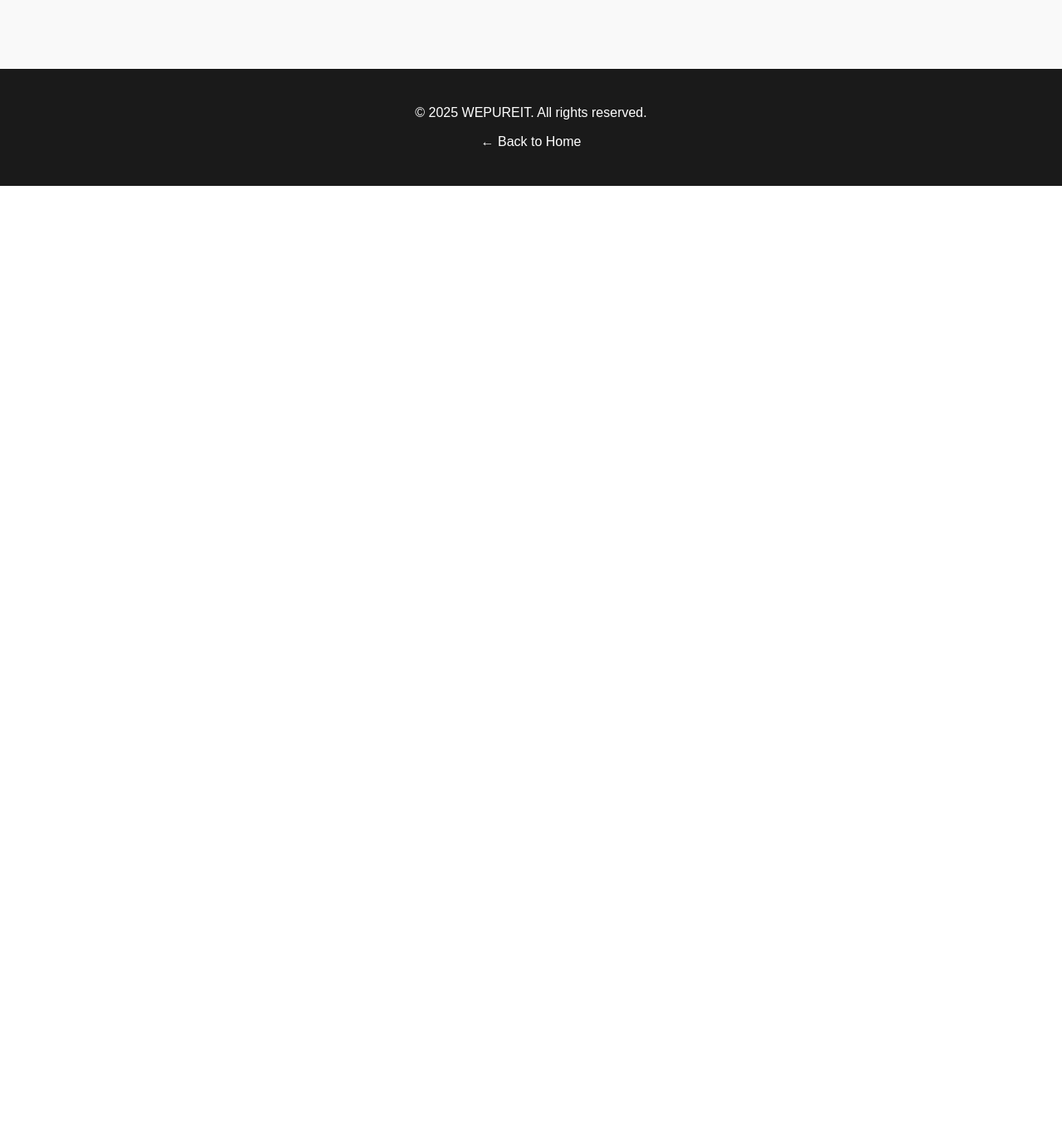
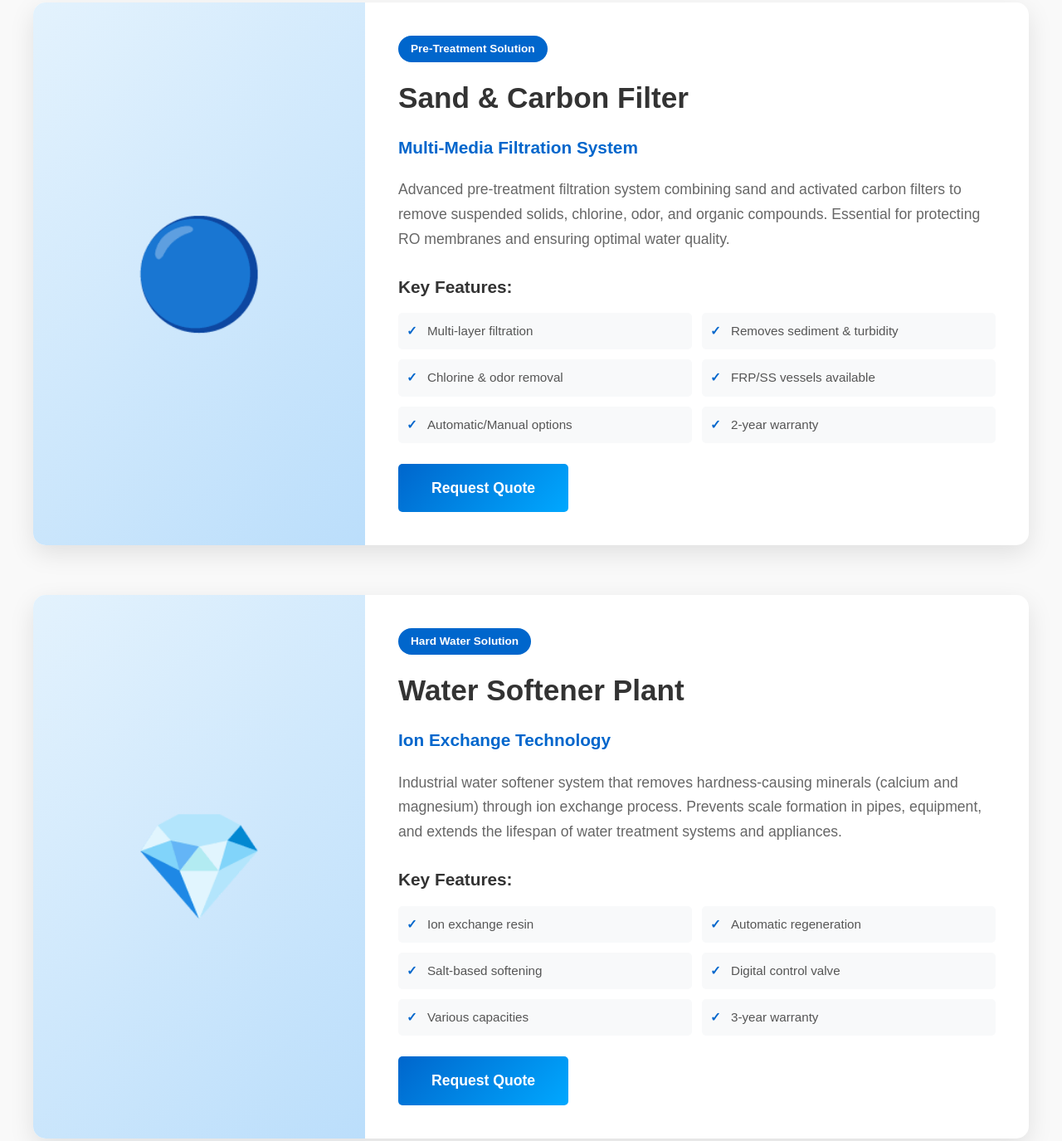
Before and after one commit to inder20216/wepureit, a plain HTML site: page products.html in a window 1280 px wide. Shown: the part 3435-4810 px from the top of the page at 83% size. Before the commit the page ends 3659 px from the top, so only its background shows below. Drawn offline with Linux system fonts and the light colour scheme.

Commit message:
Update products.html

```diff
--- a/products.html
+++ b/products.html
@@ -680,6 +680,64 @@
             </div>
         </div>
 
+       <!-- Product 5:  Sand & Carbon Filter -->
+        <div class="product-detail">
+            <div class="product-image-area">
+                <div class="product-icon-large">🔵</div>
+            </div>
+            <div class="product-info">
+                <span class="product-badge">Pre-Treatment Solution</span>
+                <h2>Sand & Carbon Filter</h2>
+                <p class="product-capacity">Multi-Media Filtration System</p>
+                <p class="product-description">
+                    Advanced pre-treatment filtration system combining sand and activated carbon filters
+                    to remove suspended solids, chlorine, odor, and organic compounds. Essential for
+                    protecting RO membranes and ensuring optimal water quality.
+                </p>
+                <div class="product-features-list">
+                    <h3>Key Features:</h3>
+                    <ul>
+                        <li>Multi-layer filtration</li>
+                        <li>Removes sediment & turbidity</li>
+                        <li>Chlorine & odor removal</li>
+                        <li>FRP/SS vessels available</li>
+                        <li>Automatic/Manual options</li>
+                        <li>2-year warranty</li>
+                    </ul>
+                </div>
+                <a href="index.html#contact" class="contact-btn">Request Quote</a>
+            </div>
+        </div>
+
+        <!-- Product 6: Water Softener -->
+        <div class="product-detail">
+            <div class="product-image-area">
+                <div class="product-icon-large">💎</div>
+            </div>
+            <div class="product-info">
+                <span class="product-badge">Hard Water Solution</span>
+                <h2>Water Softener Plant</h2>
+                <p class="product-capacity">Ion Exchange Technology</p>
+                <p class="product-description">
+                    Industrial water softener system that removes hardness-causing minerals (calcium and magnesium)
+                    through ion exchange process. Prevents scale formation in pipes, equipment, and extends
+                    the lifespan of water treatment systems and appliances.
+                </p>
+                <div class="product-features-list">
+                    <h3>Key Features:</h3>
+                    <ul>
+                        <li>Ion exchange resin</li>
+                        <li>Automatic regeneration</li>
+                        <li>Salt-based softening</li>
+                        <li>Digital control valve</li>
+                        <li>Various capacities</li>
+                        <li>3-year warranty</li>
+                    </ul>
+                </div>
+                <a href="index.html#contact" class="contact-btn">Request Quote</a>
+            </div>
+        </div>
+
     </section>
 
 <script>
```
